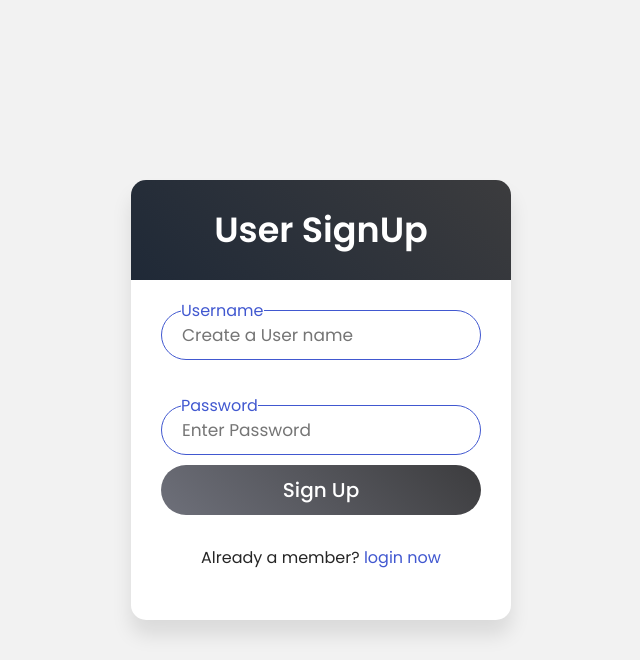
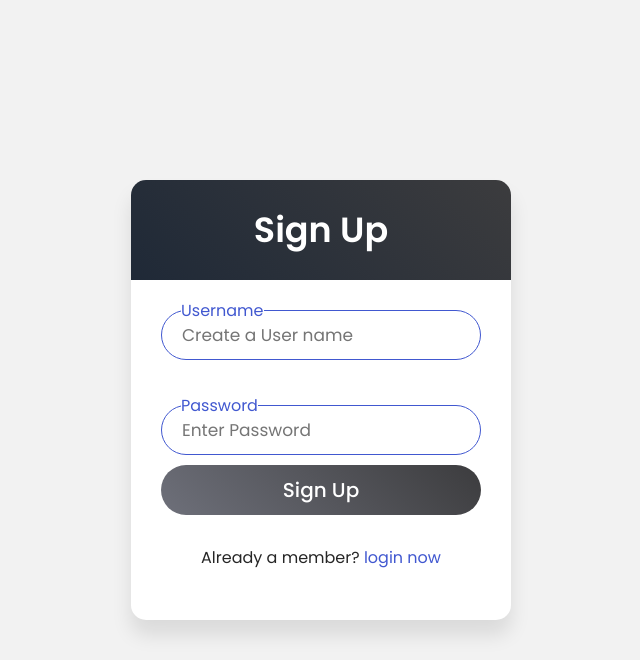
Before and after one commit to Damiiiy/mytodo, a Django app: page /signup/ in a window 1280 px wide. Shown: the top 660 px of the page, without its empty margins (319-959 px from the left). Run offline with Django 5.2, Linux system fonts and the light colour scheme.

Commit message:
second commit==

```diff
--- a/todo/templates/login.html
+++ b/todo/templates/login.html
@@ -10,7 +10,7 @@
 
          <div class="wrapper">
             <div class="title">
-                 User Login
+                 Login
             </div>
                 <form method="POST">
                   {% csrf_token %}
--- a/todo/templates/signup.html
+++ b/todo/templates/signup.html
@@ -9,7 +9,7 @@
 
           <div class="wrapper">
             <div class="title">
-                User SignUp
+                Sign Up
             </div>
             <form method="POST" name="myForm" class="myForm">
                 {% if success %}
```
